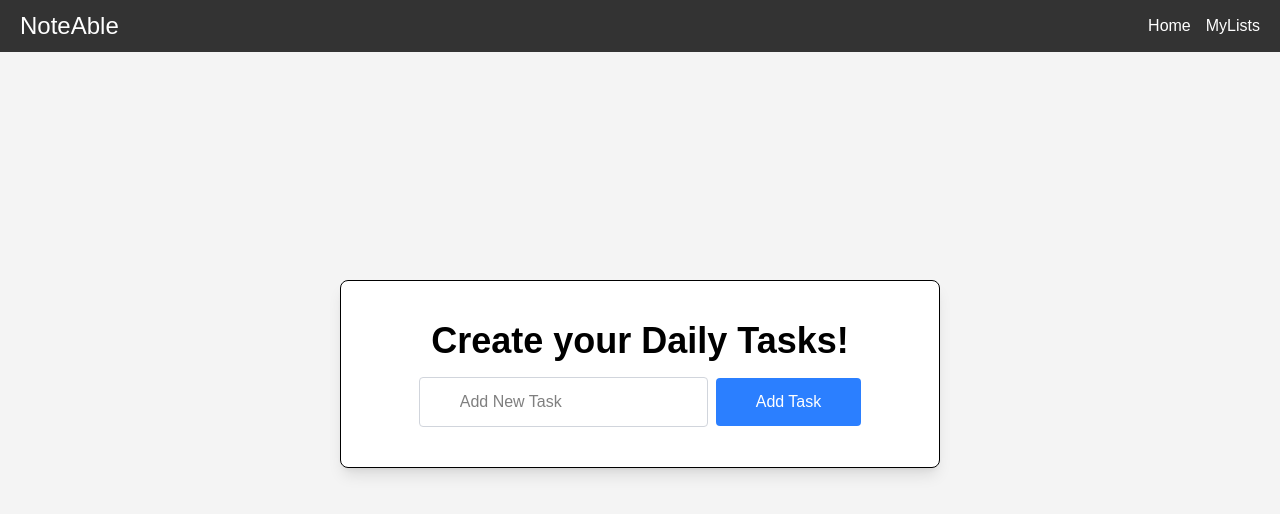
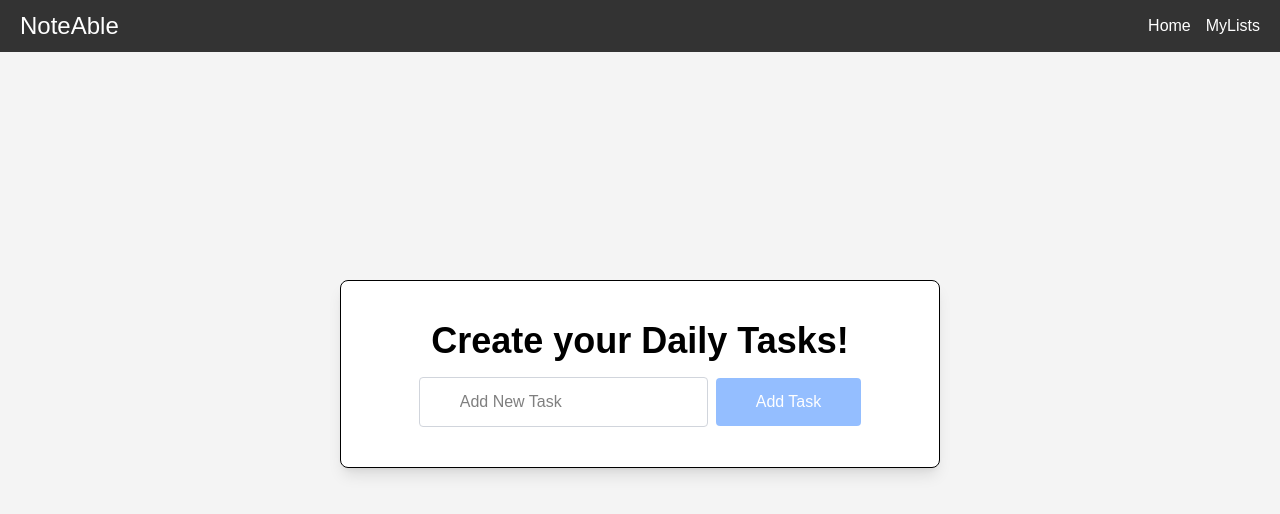
Before and after one commit to NajeebUrRehmanRaja/To-do-App, a React (Vite) app in the folder Todo-app/: page / in a window 1280 px wide. Shown: the top 514 px of the page. Built offline with nearby package versions, Linux system fonts and the light colour scheme; the HTML template or start-up script is replaced by a standard one.

Commit message:
Implement input handling and update toast message in HeroSection

```diff
--- a/Todo-app/src/Pages/HeroSection.jsx
+++ b/Todo-app/src/Pages/HeroSection.jsx
@@ -1,10 +1,11 @@
-import React from 'react'
+import React, { useState } from 'react'
 import { Link } from 'react-router';
 import { toast } from "react-toastify";
 
 const HeroSection = () => {
+  const [inputValue, setInputValue] = useState("");
   const showToast = () => {
-     toast.success("Operation successful!", {
+     toast.success("New Task Added!", {
        hideProgressBar: true,
        autoClose: 2000, // optional, sets how long toast stays visible
        position: "bottom-right", // optional, sets the position of the toast
@@ -16,9 +17,21 @@ const HeroSection = () => {
       <h1 className="text-4xl font-bold mb-4">Create your Daily Tasks!</h1>
       <div>
         {/* <label htmlFor="taskInput" className="text-lg font-semibold mr-2"> Task: </label> */}
-        <input type="text" id="taskInput" className="border border-gray-300 rounded px-10 py-3" placeholder='Add New Task' />
-        <button className="ml-2 bg-blue-500 text-white px-10 py-3 rounded cursor-pointer hover:bg-blue-600" onClick={showToast}
-        >Add Task</button>
+        <input
+          type="text"
+          id="taskInput"
+          className="border border-gray-300 rounded px-10 py-3"
+          placeholder="Add New Task"
+          value={inputValue}
+          onChange={(e) => setInputValue(e.target.value)}
+        />
+        <button
+          className={`ml-2 bg-blue-500 text-white px-10 py-3 rounded cursor-pointer hover:bg-blue-600 transition duration-300 ${!inputValue.trim() ? "opacity-50 cursor-not-allowed" : ""}`}
+          onClick={showToast}
+          disabled={!inputValue.trim()}
+        >
+          Add Task
+        </button>
         {/* <Link to="/mylists" className="cursor-pointer text-sm underline text-blue-600 flex ml-105 mt-1 ">MyLists</Link> */}
       </div>
     </div>
```
